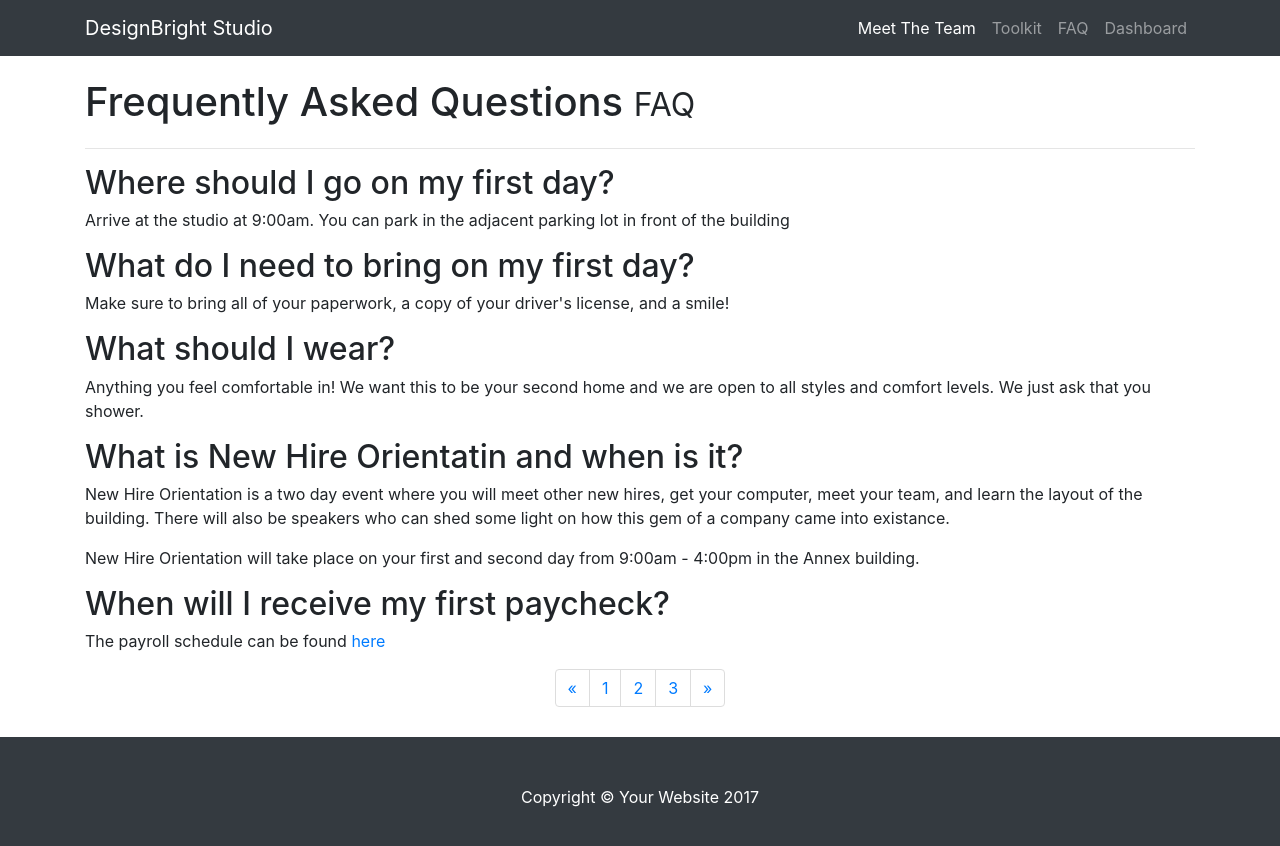
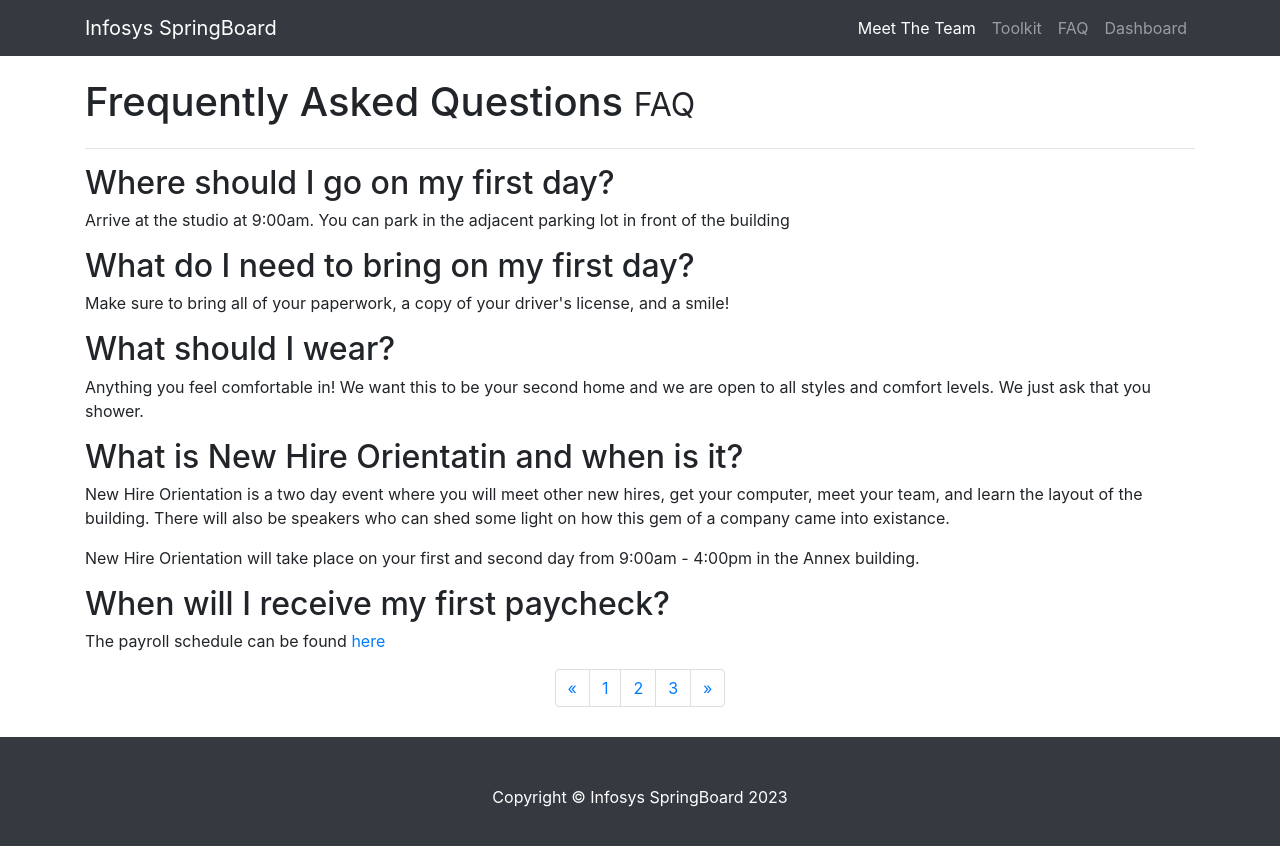
Before and after one commit to santoshitgithub/jal.github.io, a website: page FAQ.html in a window 1280 px wide. Drawn offline with Linux system fonts and the light colour scheme.

Commit message:
Update FAQ.html

```diff
--- a/FAQ.html
+++ b/FAQ.html
@@ -23,7 +23,7 @@
     <!-- Navigation -->
     <nav class="navbar navbar-expand-lg navbar-dark bg-dark fixed-top">
       <div class="container">
-        <a class="navbar-brand" href="index.html">DesignBright Studio</a>
+        <a class="navbar-brand" href="index.html">Infosys SpringBoard</a>
         <button class="navbar-toggler" type="button" data-toggle="collapse" data-target="#navbarResponsive" aria-controls="navbarResponsive" aria-expanded="false" aria-label="Toggle navigation">
           <span class="navbar-toggler-icon"></span>
         </button>
@@ -107,7 +107,7 @@
     <!-- Footer -->
     <footer class="py-5 bg-dark">
       <div class="container">
-        <p class="m-0 text-center text-white">Copyright &copy; Your Website 2017</p>
+        <p class="m-0 text-center text-white">Copyright &copy; Infosys SpringBoard 2023</p>
       </div>
       <!-- /.container -->
     </footer>
```
